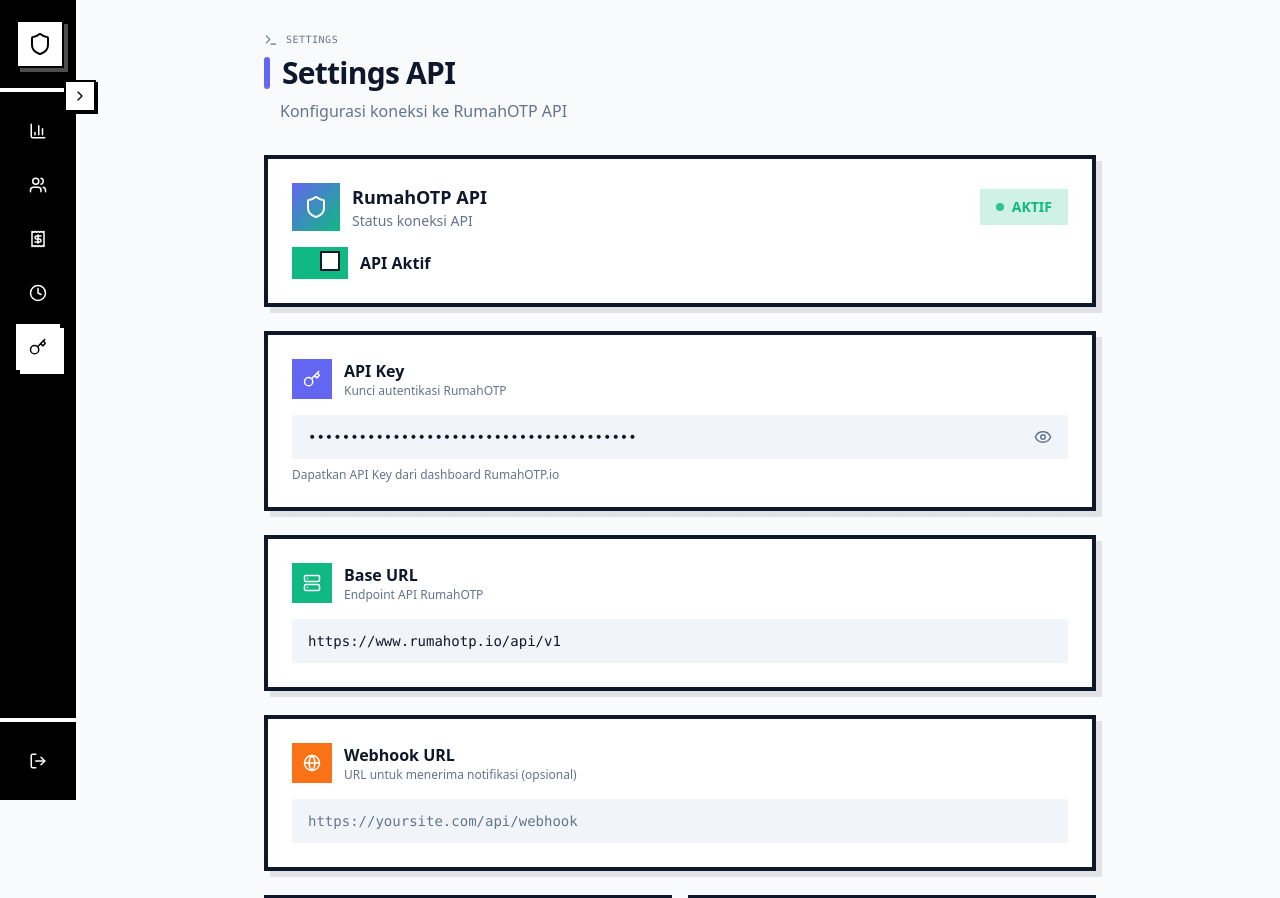
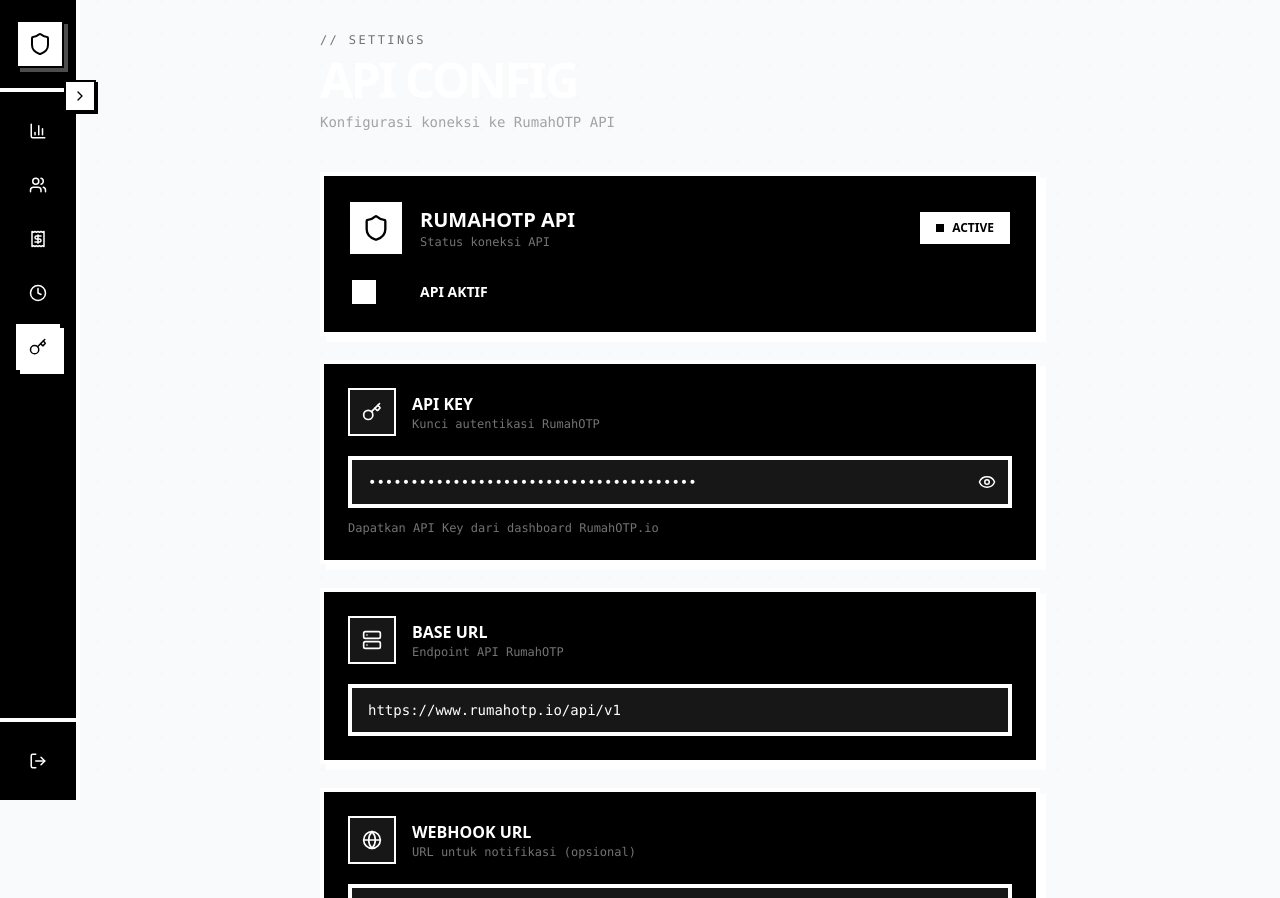
Before and after one commit to fahrihosting3/websiteotp, a Next.js app: page /admin/settings in a window 1280 px wide. Shown: the top 898 px of the page. Built offline with nearby package versions, Linux system fonts and the light colour scheme; sample sign-in values are in the browser's storage.

Commit message:
Update page.tsx

```diff
--- a/app/admin/settings/page.tsx
+++ b/app/admin/settings/page.tsx
@@ -1,7 +1,7 @@
 "use client";
 
 import { useState, useEffect } from "react";
-import { Key, Eye, EyeOff, Save, RefreshCw, CheckCircle2, AlertCircle, Globe, Server, Shield, Terminal } from "lucide-react";
+import { Key, Eye, EyeOff, Save, RefreshCw, CheckCircle2, AlertCircle, Globe, Server, Shield } from "lucide-react";
 import { toast } from "sonner";
 
 interface APISettings {
@@ -31,12 +31,10 @@
 
   const loadSettings = () => {
     setLoading(true);
-    // Load from localStorage (in production, this would be from database)
     const saved = localStorage.getItem("rumahotp-settings");
     if (saved) {
       setSettings(JSON.parse(saved));
     } else {
-      // Try to get from env
       setSettings(prev => ({
         ...prev,
         apiKey: process.env.NEXT_PUBLIC_RUMAHOTP_API_KEY || "",
@@ -48,7 +46,6 @@
   const saveSettings = async () => {
     setSaving(true);
     try {
-      // Save to localStorage (in production, save to database via API)
       localStorage.setItem("rumahotp-settings", JSON.stringify(settings));
       toast.success("Settings berhasil disimpan!");
     } catch (error) {
@@ -94,88 +91,74 @@
   if (loading) {
     return (
       <div className="flex items-center justify-center min-h-[60vh]">
-        <RefreshCw className="animate-spin text-[rgb(var(--primary))]" size={32} />
+        <div className="w-16 h-16 bg-white border-4 border-black flex items-center justify-center shadow-[4px_4px_0px_0px_rgba(0,0,0,1)]">
+          <RefreshCw className="animate-spin text-black" size={24} />
+        </div>
       </div>
     );
   }
 
   return (
-    <div className="max-w-4xl mx-auto px-4 sm:px-6 lg:px-8 py-8">
+    <div className="max-w-3xl mx-auto px-4 sm:px-6 py-8">
       {/* Header */}
-      <div className="mb-8 animate-fade-in">
-        <div className="flex items-center gap-2 mb-2">
-          <Terminal size={14} className="text-[rgb(var(--muted-foreground))]" />
-          <span className="text-[10px] font-mono text-[rgb(var(--muted-foreground))] tracking-wider">SETTINGS</span>
-        </div>
-        <div className="flex items-center gap-3">
-          <div className="w-1.5 h-8 bg-[rgb(var(--primary))] rounded-full"></div>
-          <h1 className="text-3xl font-black text-[rgb(var(--foreground))] tracking-tight">
-            Settings API
-          </h1>
-        </div>
-        <p className="text-[rgb(var(--muted-foreground))] mt-2 ml-4">
-          Konfigurasi koneksi ke RumahOTP API
-        </p>
+      <div className="mb-10">
+        <p className="text-neutral-500 text-xs font-mono tracking-[0.2em] mb-2">// SETTINGS</p>
+        <h1 className="text-4xl sm:text-5xl font-black text-white uppercase tracking-tighter">API Config</h1>
+        <p className="text-neutral-400 text-sm mt-2 font-mono">Konfigurasi koneksi ke RumahOTP API</p>
       </div>
 
       {/* Settings Form */}
       <div className="space-y-6">
         {/* API Status Card */}
-        <div
-          className="bg-[rgb(var(--card))] border-4 border-[rgb(var(--foreground))] p-6 shadow-[6px_6px_0_rgb(var(--foreground)/0.1)] animate-slide-in"
-          style={{ animationDelay: "0.1s" }}
-        >
-          <div className="flex items-center justify-between mb-4">
-            <div className="flex items-center gap-3">
-              <div className="w-12 h-12 bg-gradient-to-br from-[rgb(var(--primary))] to-[rgb(var(--secondary))] border-3 border-[rgb(var(--foreground))] flex items-center justify-center">
-                <Shield size={24} className="text-white" />
+        <div className="bg-black border-4 border-white p-6 shadow-[6px_6px_0px_0px_rgba(255,255,255,1)]">
+          <div className="flex items-center justify-between mb-5">
+            <div className="flex items-center gap-4">
+              <div className="w-14 h-14 bg-white flex items-center justify-center border-2 border-black">
+                <Shield size={28} className="text-black" />
               </div>
               <div>
-                <h2 className="font-black text-lg text-[rgb(var(--foreground))]">RumahOTP API</h2>
-                <p className="text-sm text-[rgb(var(--muted-foreground))]">Status koneksi API</p>
+                <h2 className="font-black text-white text-xl uppercase">RumahOTP API</h2>
+                <p className="text-xs text-neutral-500 font-mono">Status koneksi API</p>
               </div>
             </div>
-            <div className={`flex items-center gap-2 px-4 py-2 border-3 border-[rgb(var(--foreground))] font-bold text-sm ${
+            <div className={`flex items-center gap-2 px-4 py-2 text-xs font-black uppercase ${
               settings.isActive
-                ? "bg-[rgb(var(--success)/0.2)] text-[rgb(var(--success))]"
-                : "bg-[rgb(var(--destructive)/0.2)] text-[rgb(var(--destructive))]"
+                ? "bg-white text-black border-2 border-black shadow-[2px_2px_0px_0px_rgba(0,0,0,1)]"
+                : "bg-neutral-800 text-white border-2 border-neutral-600"
             }`}>
-              <div className={`w-2 h-2 rounded-full ${settings.isActive ? "bg-[rgb(var(--success))] animate-pulse" : "bg-[rgb(var(--destructive))]"}`}></div>
-              {settings.isActive ? "AKTIF" : "NONAKTIF"}
+              <div className={`w-2 h-2 ${settings.isActive ? "bg-black" : "bg-neutral-500"}`}></div>
+              {settings.isActive ? "ACTIVE" : "INACTIVE"}
             </div>
           </div>
 
-          <div className="flex items-center gap-3">
-            <label className="flex items-center gap-3 cursor-pointer">
+          <label className="flex items-center gap-4 cursor-pointer">
             <div
               onClick={() => setSettings(prev => ({ ...prev, isActive: !prev.isActive }))}
-                className={`w-14 h-8 border-3 border-[rgb(var(--foreground))] transition-all duration-200 relative ${
-                  settings.isActive ? "bg-[rgb(var(--success))]" : "bg-[rgb(var(--muted))]"
+              className={`w-14 h-8 border-4 transition-all relative ${
+                settings.isActive
+                  ? "bg-white border-black"
+                  : "bg-neutral-800 border-neutral-600"
               }`}
             >
-                <div className={`absolute top-1 w-5 h-5 bg-white border-2 border-[rgb(var(--foreground))] transition-all duration-200 ${
-                  settings.isActive ? "left-7" : "left-1"
+              <div className={`absolute top-0 w-6 h-6 transition-all ${
+                settings.isActive ? "left-6 bg-black" : "left-0 bg-white"
               }`}></div>
             </div>
-              <span className="font-bold text-[rgb(var(--foreground))]">
+            <span className="text-sm text-white font-bold uppercase">
               {settings.isActive ? "API Aktif" : "API Nonaktif"}
             </span>
           </label>
         </div>
-        </div>
 
         {/* API Key */}
-        <div
-          className="bg-[rgb(var(--card))] border-4 border-[rgb(var(--foreground))] p-6 shadow-[6px_6px_0_rgb(var(--foreground)/0.1)] animate-slide-in"
-          style={{ animationDelay: "0.15s" }}
-        >
-          <div className="flex items-center gap-3 mb-4">
-            <div className="w-10 h-10 bg-[rgb(var(--primary))] border-3 border-[rgb(var(--foreground))] flex items-center justify-center">
-              <Key size={18} className="text-white" />
+        <div className="bg-black border-4 border-white p-6 shadow-[6px_6px_0px_0px_rgba(255,255,255,1)]">
+          <div className="flex items-center gap-4 mb-5">
+            <div className="w-12 h-12 bg-neutral-900 border-2 border-white flex items-center justify-center">
+              <Key size={20} className="text-white" />
             </div>
             <div>
-              <h3 className="font-black text-[rgb(var(--foreground))]">API Key</h3>
-              <p className="text-xs text-[rgb(var(--muted-foreground))]">Kunci autentikasi RumahOTP</p>
+              <h3 className="font-black text-white uppercase">API Key</h3>
+              <p className="text-xs text-neutral-500 font-mono">Kunci autentikasi RumahOTP</p>
             </div>
           </div>
 
@@ -185,33 +168,30 @@
               value={settings.apiKey}
               onChange={(e) => setSettings(prev => ({ ...prev, apiKey: e.target.value }))}
               placeholder="Masukkan API Key..."
-              className="w-full px-4 py-3 pr-12 bg-[rgb(var(--muted))] border-3 border-[rgb(var(--foreground))] text-[rgb(var(--foreground))] font-mono text-sm placeholder:text-[rgb(var(--muted-foreground))] focus:outline-none focus:shadow-[4px_4px_0_rgb(var(--foreground)/0.15)] transition-all"
+              className="w-full px-4 py-3 pr-12 bg-neutral-900 border-4 border-white text-white font-mono text-sm placeholder:text-neutral-600 focus:outline-none focus:shadow-[4px_4px_0px_0px_rgba(255,255,255,1)] transition-all"
             />
             <button
               type="button"
               onClick={() => setShowApiKey(!showApiKey)}
-              className="absolute right-3 top-1/2 -translate-y-1/2 p-1 text-[rgb(var(--muted-foreground))] hover:text-[rgb(var(--foreground))] transition-colors"
+              className="absolute right-4 top-1/2 -translate-y-1/2 text-white hover:text-neutral-400 transition-colors"
             >
               {showApiKey ? <EyeOff size={18} /> : <Eye size={18} />}
             </button>
           </div>
-          <p className="text-xs text-[rgb(var(--muted-foreground))] mt-2">
+          <p className="text-xs text-neutral-500 font-mono mt-3">
             Dapatkan API Key dari dashboard RumahOTP.io
           </p>
         </div>
 
         {/* Base URL */}
-        <div
-          className="bg-[rgb(var(--card))] border-4 border-[rgb(var(--foreground))] p-6 shadow-[6px_6px_0_rgb(var(--foreground)/0.1)] animate-slide-in"
-          style={{ animationDelay: "0.2s" }}
-        >
-          <div className="flex items-center gap-3 mb-4">
-            <div className="w-10 h-10 bg-[rgb(var(--secondary))] border-3 border-[rgb(var(--foreground))] flex items-center justify-center">
-              <Server size={18} className="text-white" />
+        <div className="bg-black border-4 border-white p-6 shadow-[6px_6px_0px_0px_rgba(255,255,255,1)]">
+          <div className="flex items-center gap-4 mb-5">
+            <div className="w-12 h-12 bg-neutral-900 border-2 border-white flex items-center justify-center">
+              <Server size={20} className="text-white" />
             </div>
             <div>
-              <h3 className="font-black text-[rgb(var(--foreground))]">Base URL</h3>
-              <p className="text-xs text-[rgb(var(--muted-foreground))]">Endpoint API RumahOTP</p>
+              <h3 className="font-black text-white uppercase">Base URL</h3>
+              <p className="text-xs text-neutral-500 font-mono">Endpoint API RumahOTP</p>
             </div>
           </div>
 
@@ -220,22 +200,19 @@
             value={settings.baseUrl}
             onChange={(e) => setSettings(prev => ({ ...prev, baseUrl: e.target.value }))}
             placeholder="https://www.rumahotp.io/api/v1"
-            className="w-full px-4 py-3 bg-[rgb(var(--muted))] border-3 border-[rgb(var(--foreground))] text-[rgb(var(--foreground))] font-mono text-sm placeholder:text-[rgb(var(--muted-foreground))] focus:outline-none focus:shadow-[4px_4px_0_rgb(var(--foreground)/0.15)] transition-all"
+            className="w-full px-4 py-3 bg-neutral-900 border-4 border-white text-white font-mono text-sm placeholder:text-neutral-600 focus:outline-none focus:shadow-[4px_4px_0px_0px_rgba(255,255,255,1)] transition-all"
           />
         </div>
 
         {/* Webhook URL */}
-        <div
-          className="bg-[rgb(var(--card))] border-4 border-[rgb(var(--foreground))] p-6 shadow-[6px_6px_0_rgb(var(--foreground)/0.1)] animate-slide-in"
-          style={{ animationDelay: "0.25s" }}
-        >
-          <div className="flex items-center gap-3 mb-4">
-            <div className="w-10 h-10 bg-[rgb(var(--accent))] border-3 border-[rgb(var(--foreground))] flex items-center justify-center">
-              <Globe size={18} className="text-white" />
+        <div className="bg-black border-4 border-white p-6 shadow-[6px_6px_0px_0px_rgba(255,255,255,1)]">
+          <div className="flex items-center gap-4 mb-5">
+            <div className="w-12 h-12 bg-neutral-900 border-2 border-white flex items-center justify-center">
+              <Globe size={20} className="text-white" />
             </div>
             <div>
-              <h3 className="font-black text-[rgb(var(--foreground))]">Webhook URL</h3>
-              <p className="text-xs text-[rgb(var(--muted-foreground))]">URL untuk menerima notifikasi (opsional)</p>
+              <h3 className="font-black text-white uppercase">Webhook URL</h3>
+              <p className="text-xs text-neutral-500 font-mono">URL untuk notifikasi (opsional)</p>
             </div>
           </div>
 
@@ -244,56 +221,50 @@
             value={settings.webhookUrl}
             onChange={(e) => setSettings(prev => ({ ...prev, webhookUrl: e.target.value }))}
             placeholder="https://yoursite.com/api/webhook"
-            className="w-full px-4 py-3 bg-[rgb(var(--muted))] border-3 border-[rgb(var(--foreground))] text-[rgb(var(--foreground))] font-mono text-sm placeholder:text-[rgb(var(--muted-foreground))] focus:outline-none focus:shadow-[4px_4px_0_rgb(var(--foreground)/0.15)] transition-all"
+            className="w-full px-4 py-3 bg-neutral-900 border-4 border-white text-white font-mono text-sm placeholder:text-neutral-600 focus:outline-none focus:shadow-[4px_4px_0px_0px_rgba(255,255,255,1)] transition-all"
           />
         </div>
 
         {/* Actions */}
-        <div
-          className="flex flex-col sm:flex-row gap-4 animate-slide-in"
-          style={{ animationDelay: "0.3s" }}
-        >
+        <div className="flex flex-col sm:flex-row gap-4">
           <button
             onClick={testConnection}
             disabled={testingConnection || !settings.apiKey}
-            className="flex-1 flex items-center justify-center gap-3 px-6 py-4 bg-[rgb(var(--card))] border-4 border-[rgb(var(--foreground))] text-[rgb(var(--foreground))] font-black text-sm shadow-[5px_5px_0_rgb(var(--foreground)/0.15)] hover:shadow-[6px_6px_0_rgb(var(--foreground)/0.2)] hover:translate-x-[-1px] hover:translate-y-[-1px] transition-all disabled:opacity-50 disabled:cursor-not-allowed disabled:hover:translate-x-0 disabled:hover:translate-y-0 disabled:hover:shadow-[5px_5px_0_rgb(var(--foreground)/0.15)]"
+            className="flex-1 flex items-center justify-center gap-2 px-6 py-4 bg-black text-white font-black uppercase text-sm border-4 border-white hover:shadow-[4px_4px_0px_0px_rgba(255,255,255,1)] transition-all disabled:opacity-50 disabled:cursor-not-allowed"
           >
             {testingConnection ? (
               <RefreshCw size={18} className="animate-spin" />
             ) : connectionStatus === "success" ? (
-              <CheckCircle2 size={18} className="text-[rgb(var(--success))]" />
+              <CheckCircle2 size={18} />
             ) : connectionStatus === "error" ? (
-              <AlertCircle size={18} className="text-[rgb(var(--destructive))]" />
+              <AlertCircle size={18} />
             ) : (
               <Globe size={18} />
             )}
-            TEST KONEKSI
+            Test Koneksi
           </button>
 
           <button
             onClick={saveSettings}
             disabled={saving}
-            className="flex-1 flex items-center justify-center gap-3 px-6 py-4 bg-[rgb(var(--primary))] border-4 border-[rgb(var(--foreground))] text-white font-black text-sm shadow-[5px_5px_0_rgb(var(--foreground)/0.15)] hover:shadow-[6px_6px_0_rgb(var(--foreground)/0.2)] hover:translate-x-[-1px] hover:translate-y-[-1px] transition-all disabled:opacity-50"
+            className="flex-1 flex items-center justify-center gap-2 px-6 py-4 bg-white text-black font-black uppercase text-sm border-4 border-black shadow-[6px_6px_0px_0px_rgba(0,0,0,1)] hover:shadow-[8px_8px_0px_0px_rgba(0,0,0,1)] hover:translate-x-[-2px] hover:translate-y-[-2px] transition-all disabled:opacity-50"
           >
             {saving ? (
               <RefreshCw size={18} className="animate-spin" />
             ) : (
               <Save size={18} />
             )}
-            SIMPAN SETTINGS
+            Simpan
           </button>
         </div>
 
-        {/* Info Card */}
-        <div
-          className="bg-[rgb(var(--info)/0.1)] border-4 border-[rgb(var(--info))] p-4 animate-slide-in"
-          style={{ animationDelay: "0.35s" }}
-        >
-          <div className="flex items-start gap-3">
-            <AlertCircle size={20} className="text-[rgb(var(--info))] shrink-0 mt-0.5" />
+        {/* Info */}
+        <div className="bg-neutral-900 border-4 border-neutral-700 p-5">
+          <div className="flex items-start gap-4">
+            <AlertCircle size={20} className="text-neutral-500 shrink-0 mt-0.5" />
             <div>
-              <p className="font-bold text-[rgb(var(--info))] text-sm">Informasi</p>
-              <p className="text-sm text-[rgb(var(--foreground))] mt-1">
+              <p className="font-black text-white uppercase text-sm">Informasi</p>
+              <p className="text-sm text-neutral-500 mt-2 font-mono leading-relaxed">
                 Pastikan API Key yang dimasukkan valid dan akun RumahOTP dalam keadaan aktif.
                 Settings ini akan digunakan untuk semua transaksi OTP.
               </p>
```
Lines whose indentation alone changed are shown as unchanged.
